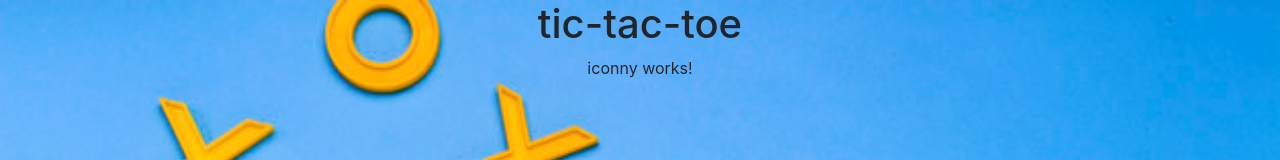
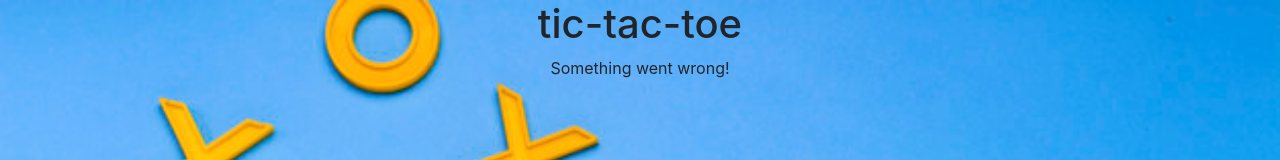
Before and after one commit to eswar2020/tic-tac-toe, an Angular app: page / in a window 1280 px wide. Shown: the top 160 px of the page. Built offline with nearby package versions, Linux system fonts and the light colour scheme.

Commit message:
added fa-icons in iconny component

```diff
--- a/src/app/iconny/iconny.component.html
+++ b/src/app/iconny/iconny.component.html
@@ -1 +1,18 @@
-<p>iconny works!</p>
+<div [ngSwitch]="iconName">
+
+  <div *ngSwitchCase=" 'empty' ">
+    <fa-icon [icon]="faPen" class="icon"></fa-icon>
+  </div>
+
+  <div *ngSwitchCase=" 'circle' ">
+    <fa-icon [icon]="faCircle" class="icon text-info"></fa-icon>
+  </div>
+
+  <div *ngSwitchCase=" 'cross' ">
+    <fa-icon [icon]="faCross" class="icon"></fa-icon>
+  </div>
+
+  <div *ngSwitchDefault>
+    Something went wrong!
+  </div>
+</div>
--- a/src/app/iconny/iconny.component.ts
+++ b/src/app/iconny/iconny.component.ts
@@ -1,15 +1,20 @@
-import { Component, OnInit } from '@angular/core';
+import { Component, Input, OnInit } from '@angular/core';
+
+import { faCircle } from '@fortawesome/free-regular-svg-icons';
+import { faPen, faTimes } from '@fortawesome/free-solid-svg-icons';
 
 @Component({
   selector: 'app-iconny',
   templateUrl: './iconny.component.html',
-  styleUrls: ['./iconny.component.css']
+  styleUrls: ['./iconny.component.css'],
 })
 export class IconnyComponent implements OnInit {
+  constructor() {}
 
-  constructor() { }
+  @Input() iconName: string;
+  faPen = faPen;
+  faTimes = faTimes;
+  faCircle = faCircle;
 
-  ngOnInit(): void {
-  }
-
+  ngOnInit(): void {}
 }
```
